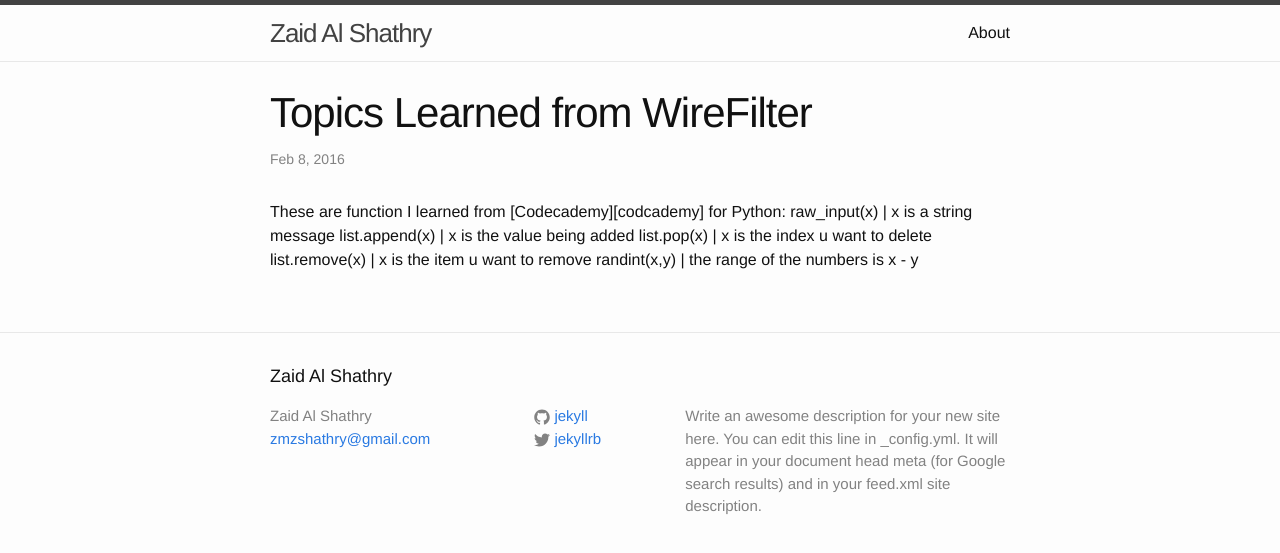
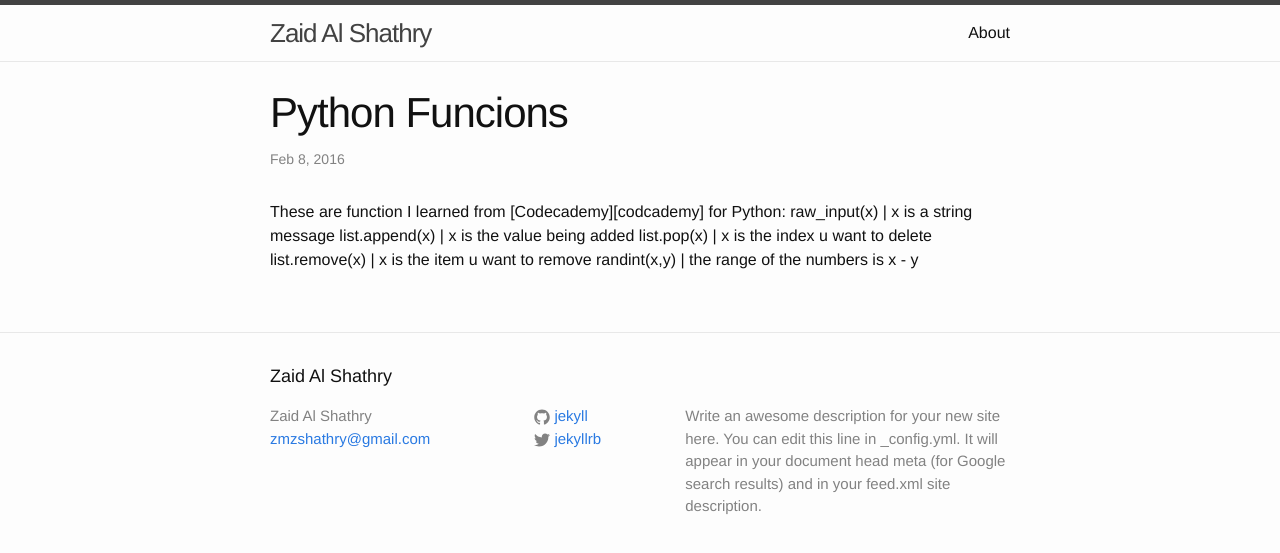
Before and after one commit to zaidmsh/zaid.github.io, a Jekyll site: the page built from _posts/2016-02-10-PthonFun.markdown, in a window 1280 px wide. Shown: the top 553 px of the page. Built offline with Jekyll 4.4.1, drawn with Linux system fonts in a browser that asks for light colours; a file with an impossible date is left out.

Commit message:
modifying the title of the python post

```diff
--- a/_posts/2016-02-10-PthonFun.markdown
+++ b/_posts/2016-02-10-PthonFun.markdown
@@ -1,6 +1,6 @@
 ---
 layout: post
-title:  "Topics Learned from WireFilter"
+title:  "Python Funcions"
 date:   2016-02-08 9:20:00 +0300
 categories: jekyll update
 ---
```
